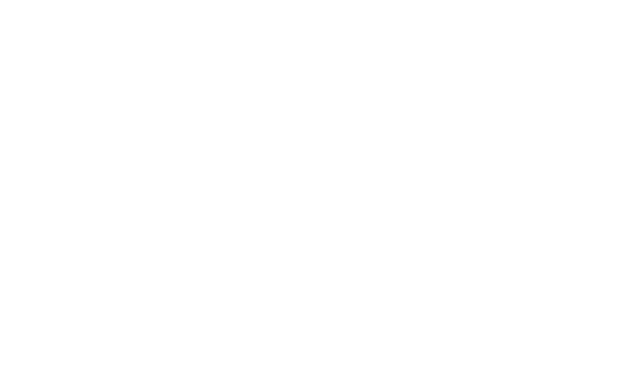
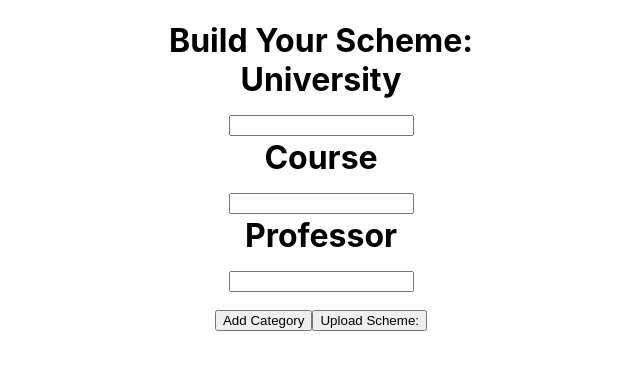
Before and after one commit to spectraldoy/CS35LFinalProject, a React (Create React App) app: page /schemeInterface in a window 1280 px wide. Shown: the top 370 px of the page, without its empty margins (319-959 px from the left). Built offline with nearby package versions, Linux system fonts and the light colour scheme.

Commit message:
Created schemeInterface.js, added link in App.js

```diff
--- a/src/App.js
+++ b/src/App.js
@@ -4,6 +4,7 @@
 import './App.css';
 import Dashboard from './dashboard';
 import calculatorInterface from './calculatorInterface';
+import schemeInterface from './schemeInterface'
 
 function HomePage() {
   return (
@@ -16,6 +17,9 @@
       </li>
       <li>
         <Link to="/calculatorInterface">Calculator Interface</Link>
+      </li>
+      <li>
+        <Link to="/schemeInterface">Scheme Interface</Link>
       </li>
     </ul>
   );
@@ -31,6 +35,7 @@
             <Route exact path="/">{HomePage()}</Route>
             <Route path="/dashboard" component={Dashboard} />
             <Route path="/calculatorInterface" component={calculatorInterface} />
+            <Route path="/schemeInterface" component={schemeInterface} />
         </Switch>
       </BrowserRouter>
     </div>
--- /dev/null
+++ b/src/schemeInterface.js
@@ -0,0 +1,129 @@
+import './App.css';
+import React from 'react';
+import axios from 'axios';
+import { render } from 'react-dom/cjs/react-dom.development';
+//import Scheme from '../model/scheme.js'; // Error:  Module not found: You attempted to import ../model/scheme.js which falls outside of the project src/ directory. Relative imports outside of src/ are not supported.
+//scheme.js must be within the same folder
+
+class schemeInterface extends React.Component {
+
+//TODO: make method to create scheme from inputs, then pass to postScheme
+//TODO: make a component for a category to add, and a button to add these components. same for deletion
+//TODO: reset button
+//back button/homepage/dashboard button
+//load schemes button
+//maybe other features
+
+    componentDidMount() {
+        console.log('Component Mounted');
+    }
+
+    render() {
+        console.log('Render Called')
+        return(
+            <div>
+                <Scheme></Scheme>
+            </div>
+        );
+    }
+
+}
+
+class Scheme extends React.Component {
+    constructor(props) {
+        super(props);
+        this.state = {
+            categories: []
+        };
+    }
+
+    postScheme() {
+        var university = document.getElementById('University').value;
+        var course = document.getElementById('Course').value;
+        var professor = document.getElementById('Professor').value;
+        var categoryNames = document.getElementsByClassName('Name');
+        var categoryWeights = document.getElementsByClassName('Weight');
+        var categories = [];
+        for (var i = 0; i < categoryNames.length; i++)
+        {
+            categories.push({name:categoryNames[i].value, weight:categoryWeights[i].value});
+        }
+
+        const scheme = {
+            uni:university,
+            course:course,
+            prof:professor,
+            categories: categories
+         }
+         console.log(JSON.stringify(scheme));
+         console.log('POST Called')
+         axios.post('http://localhost:3001/create_scheme', scheme)
+         .catch(error => {
+            this.setState({ errorMessage: error.message });
+            console.error('There was an error!', error);
+        });
+    }
+
+    addCategory() {
+        this.setState(() => ({
+            categories: [...this.state.categories, <Category></Category>]
+        }));
+    }
+
+
+    render() {
+        return(
+            <div>
+                <h1>
+                    Build Your Scheme:
+                    <div>
+                    </div>
+                    <form>
+                        <label htmlFor="University">University</label><br></br>
+                        <input type="text" id="University" name="University"></input><br></br>
+                        <label htmlFor="Course">Course</label><br></br>
+                        <input type="text" id="Course" name="Course"></input><br></br>
+                        <label htmlFor="Professor">Professor</label><br></br>
+                        <input type="text" id="Professor" name="Professor"></input><br></br>
+                        {this.state.categories}
+                    </form>
+
+                    <button type="button" onClick={() => {this.addCategory()}}>
+                    Add Category
+                    </button>
+                    <button type="button" onClick={() => {this.postScheme()}}>
+                    Upload Scheme:
+                    </button>
+                </h1>
+            </div>
+        );
+    }
+}
+
+class Category extends React.Component {
+    constructor(props) {
+        super(props);
+    }
+    //must set up these because categories have lifecycle
+    componentDidMount() {
+
+    }
+
+    componentWillUnmount() {
+
+    }
+    //need to create keys
+    render() {
+        return(
+            <>
+            <label>Name: </label><br></br>
+            <input type="text" class="Name" id="Name" name="Name"></input><br></br>
+            <label>Weight: </label><br></br>
+            <input type="number" class="Weight" id="Weight" name="Weight" min='0' max='100'></input><br></br>
+            </>
+        );
+    }
+
+}
+
+export default schemeInterface
```
